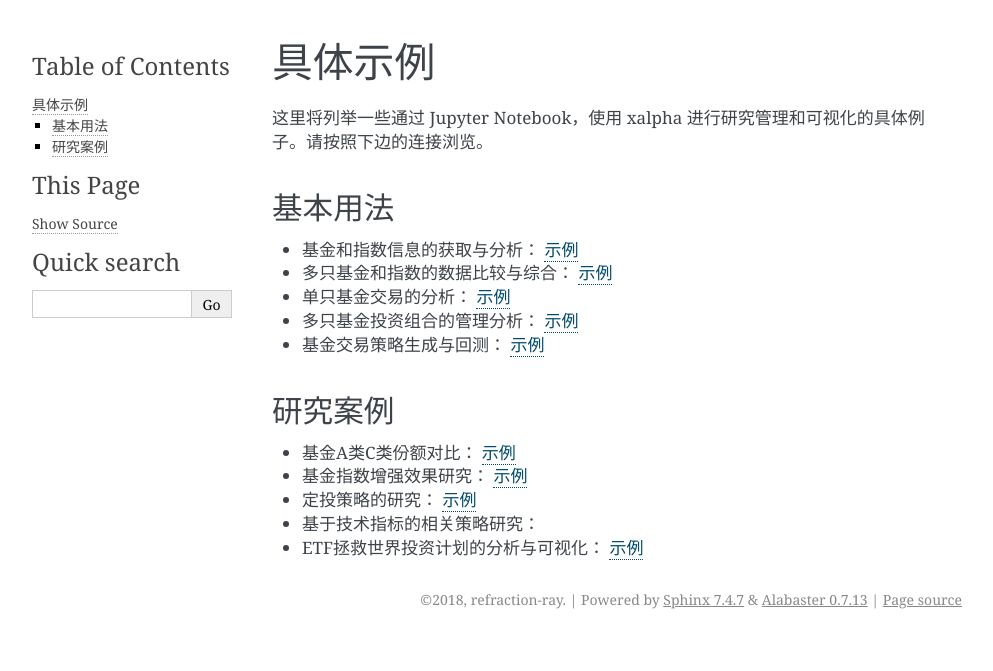
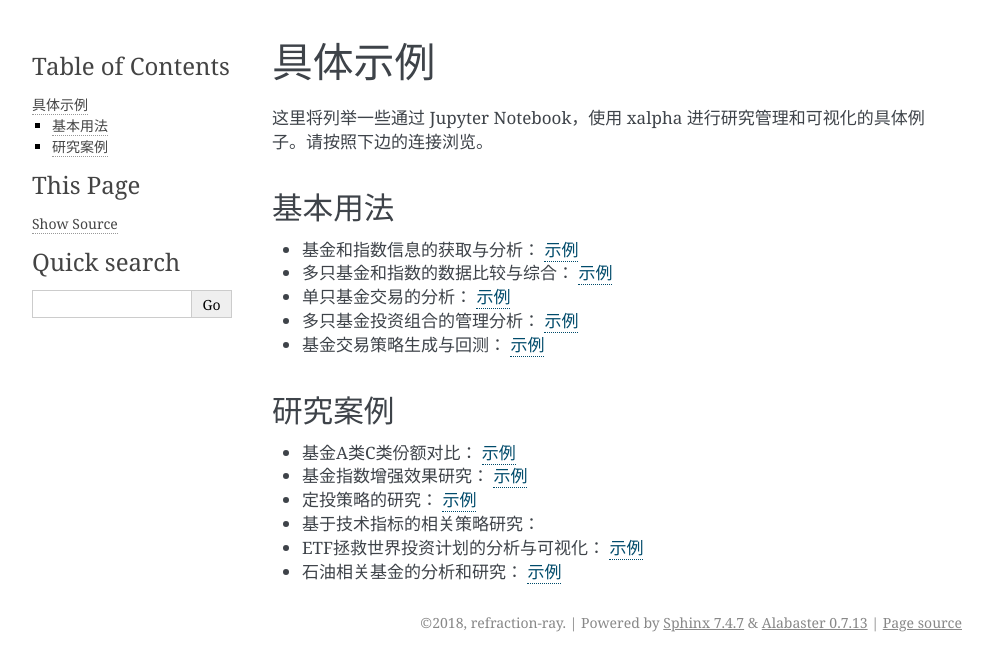
Before and after one commit to refraction-ray/xalpha, a Sphinx documentation site: the page built from doc/source/demo.rst, in a window 1280 px wide. Shown: the top 671 px of the page, without its empty margins (148-1141 px from the left). Built offline with Sphinx 7.4.7, drawn with Linux system fonts in a browser that asks for light colours.

Commit message:
new demo in doc

```diff
--- a/doc/source/demo.rst
+++ b/doc/source/demo.rst
@@ -31,3 +31,5 @@
 *   基于技术指标的相关策略研究：
 
 *	ETF拯救世界投资计划的分析与可视化： `示例 <http://nbviewer.jupyter.org/github/refraction-ray/xalpha/blob/master/doc/samples/ETFanalysis.ipynb>`_
+
+*	石油相关基金的分析和研究： `示例 <https://nbviewer.jupyter.org/github/refraction-ray/xalpha/blob/master/doc/samples/oilfund.ipynb>`_
```
